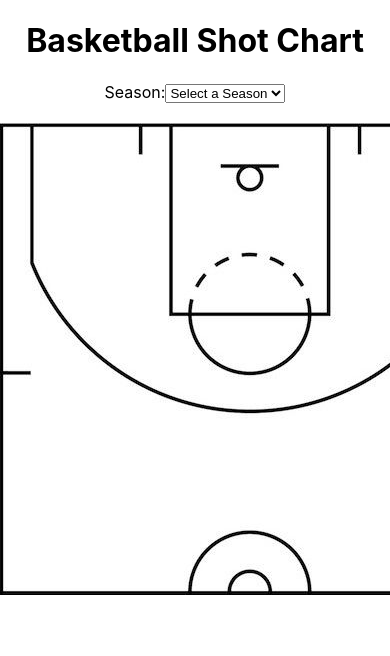
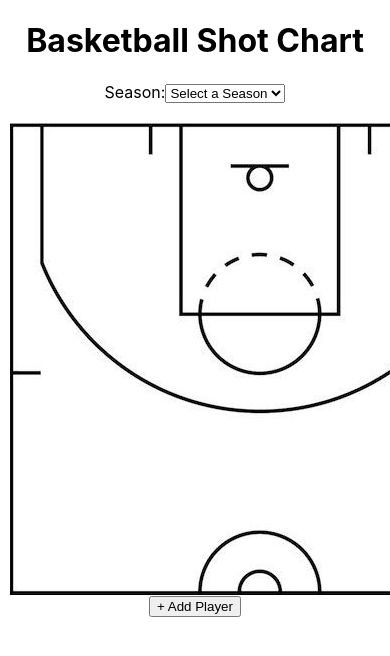
Before and after one commit to BenW55/Hacklytics, a React (Create React App) app in the folder basketball/: page / in a window 390 px wide. Shown: the top 656 px of the page. Built offline with nearby package versions, Linux system fonts and the light colour scheme.

Commit message:
ALL WORKING

```diff
--- a/basketball/src/App.css
+++ b/basketball/src/App.css
@@ -31,3 +31,18 @@
     transform: rotate(360deg);
   }
 }
+.players-container {
+  display: flex;
+  justify-content: center; /* This will center the courts if there is extra space */
+}
+
+.player {
+  margin: 0 10px; /* This adds space between the two courts */
+}
+
+/* You may want to add some responsive styling to handle smaller screens */
+@media (max-width: 768px) {
+  .players-container {
+    flex-direction: column;
+  }
+}
--- a/basketball/src/App.js
+++ b/basketball/src/App.js
@@ -7,28 +7,46 @@ import './App.css';
 const seasonsData = ["2017-18", "2018-19", "2019-20", "2020-21", "2021-22"];
 
 function App() {
-    // Assume seasonsData is already defined and set up
-    const [shotData, setShotData] = React.useState([]);
+  const [shotDataPlayer1, setShotDataPlayer1] = React.useState([]);
+  const [shotDataPlayer2, setShotDataPlayer2] = React.useState([]);
+  const [showSecondPlayer, setShowSecondPlayer] = React.useState(false);
 
-    const handlePlayerSelected = async (data) => {
-      console.log(data['shotData']);
-      setShotData(data['shotData']);
-    };
-
+  const handlePlayerSelected = (identifier) => (data) => {
+    if (identifier === 'player1') {
+      setShotDataPlayer1(data['shotData']);
+    } else if (identifier === 'player2') {
+      setShotDataPlayer2(data['shotData']);
+    }
+  };
+  const toggleSecondPlayer = () => {
+    setShowSecondPlayer(!showSecondPlayer);
+    // If we're hiding the second player, also clear its shot data
+    if (showSecondPlayer) {
+      setShotDataPlayer2([]);
+    }
+  };
 
   return (
     <div className="App">
-      <div>
-        <h1>Basketball Shot Chart</h1>
-        <Dropdown data={seasonsData} onPlayerSelected={ handlePlayerSelected}/>
+      <h1>Basketball Shot Chart</h1>
+      <div className="players-container">
+        <div className="player">
+          <Dropdown data={seasonsData} onPlayerSelected={handlePlayerSelected('player1')} identifier="player1" />
+          <BasketballCourt data={shotDataPlayer1} />
+        </div>
+        {showSecondPlayer && (
+          <div className="player">
+            <Dropdown data={seasonsData} onPlayerSelected={handlePlayerSelected('player2')} identifier="player2" />
+            <BasketballCourt data={shotDataPlayer2} />
+          </div>
+        )}
       </div>
-      <div>
-        <BasketballCourt data={shotData} />
-      </div>
-      {/* Other components and content can go here */}
-
+      <button onClick={toggleSecondPlayer}>
+        {showSecondPlayer ? '- Remove Player' : '+ Add Player'}
+      </button>
     </div>
   );
 }
 
+
 export default App;
--- a/basketball/src/components/Dropdown.js
+++ b/basketball/src/components/Dropdown.js
@@ -12,12 +12,14 @@ const Dropdown = ({data, onPlayerSelected}) => {
   // Fetch teams when a season is selected
   useEffect(() => {
     if (selectedSeason) {
+
       fetchTeamsForSeason(selectedSeason).then(teams => {
         setTeams(teams);
         setSelectedTeam(''); // Reset team selection
         setSelectedPlayer('');
       });
       setPlayers([]); // Reset players list
+      onPlayerSelected({ shotData : [{}, {}, {}, {}]});
     }
   }, [selectedSeason]);
 
@@ -27,7 +29,9 @@ const Dropdown = ({data, onPlayerSelected}) => {
       fetchPlayersForTeam(selectedTeam ,selectedSeason).then(players => {
         setPlayers(players);
         setSelectedPlayer(''); // Reset player selection
+
       });
+      onPlayerSelected({ shotData : [{}, {}, {}, {}]});
     } else {
       setPlayers([]); // Reset players list if no team is selected
     }
```
Also changed, not shown: 1 other file (tests, documents, lock files or other folders).
